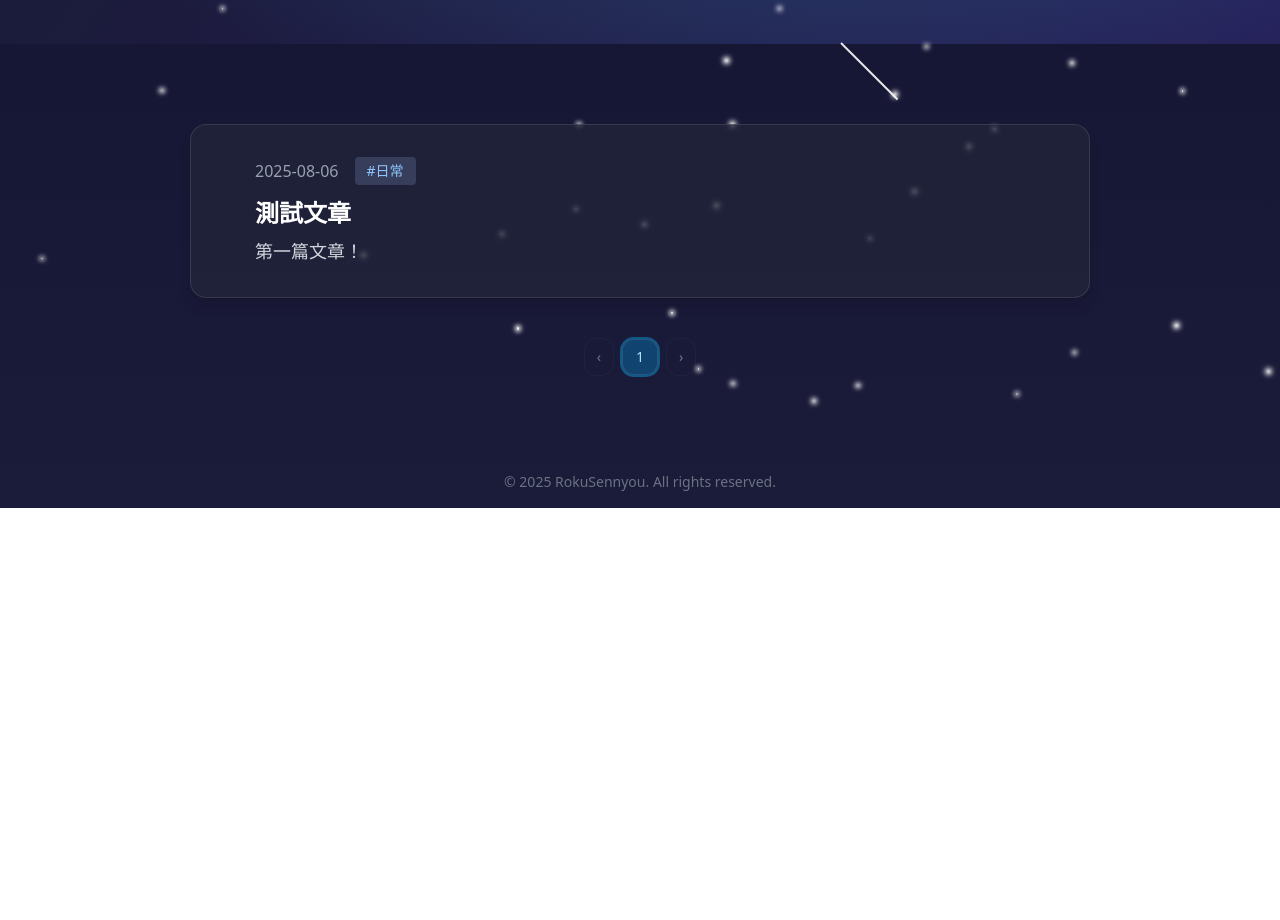
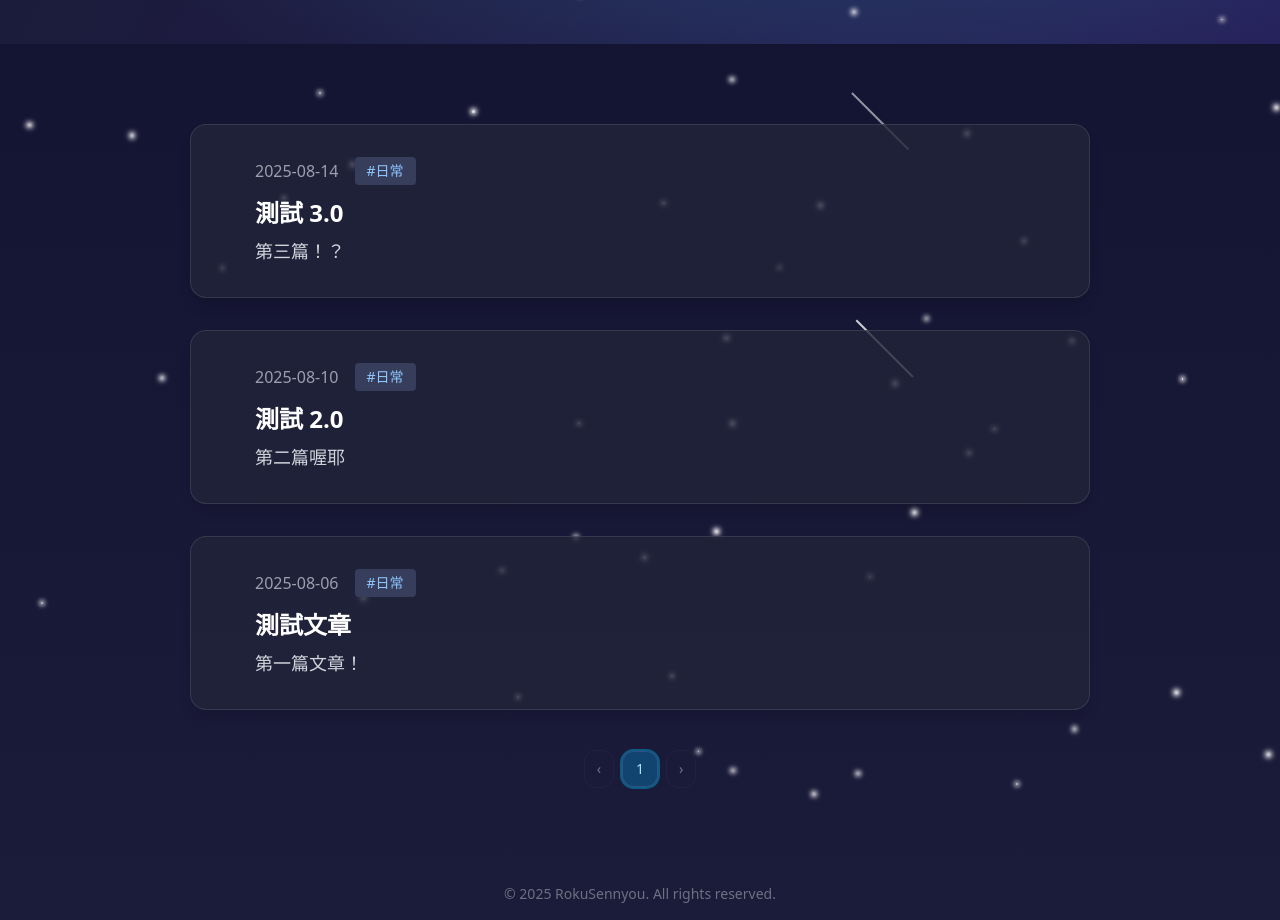
Before and after one commit to RokuSennyou/RokuSennyou.github.io, a Next.js app: page / in a window 1280 px wide. Shown: the part 820-1740 px from the top of the page. Before the commit the page ends 1328 px from the top, so only its background shows below. Built offline with nearby package versions, Linux system fonts and the light colour scheme.

Commit message:
chore: add shooting star to post and make some test posts

```diff
--- /dev/null
+++ b/posts/0810_second_post.md
@@ -0,0 +1,12 @@
+---
+title: 測試 2.0
+date: '2025-08-10'
+tags:
+  - 日常
+summary: 第二篇喔耶
+---
+# 標題
+第一篇測試文章！！
+這是 **粗體** 這是 *斜體*
+## 二標
+今天很開心
--- /dev/null
+++ b/posts/0814_third_post.md
@@ -0,0 +1,12 @@
+---
+title: 測試 3.0
+date: '2025-08-14'
+tags:
+  - 日常
+summary: 第三篇！？
+---
+# 標題
+第一篇測試文章！！
+這是 **粗體** 這是 *斜體*
+## 二標
+今天很開心
--- a/src/app/posts/[id]/page.tsx
+++ b/src/app/posts/[id]/page.tsx
@@ -5,7 +5,7 @@ import { remark } from "remark";
 import html from "remark-html";
 import remarkGfm from "remark-gfm";
 import remarkBreaks from "remark-breaks";
-
+import ShootingStar from "@/components/ShootingStar";
 import BackgroundStars from "@/components/BackgroundStars";
 import PostAnimationWrapper from "@/components/PostAnimationWrapper";
 
@@ -55,6 +55,7 @@ export default async function PostPage({
   return (
     <div className="min-h-screen w-full bg-gradient-to-br from-[#181e33] via-[#232952] to-[#3d1f56] relative overflow-hidden">
       <BackgroundStars/>
+      <ShootingStar />
 
       <div className="py-16 px-4">
         <PostAnimationWrapper>
```
